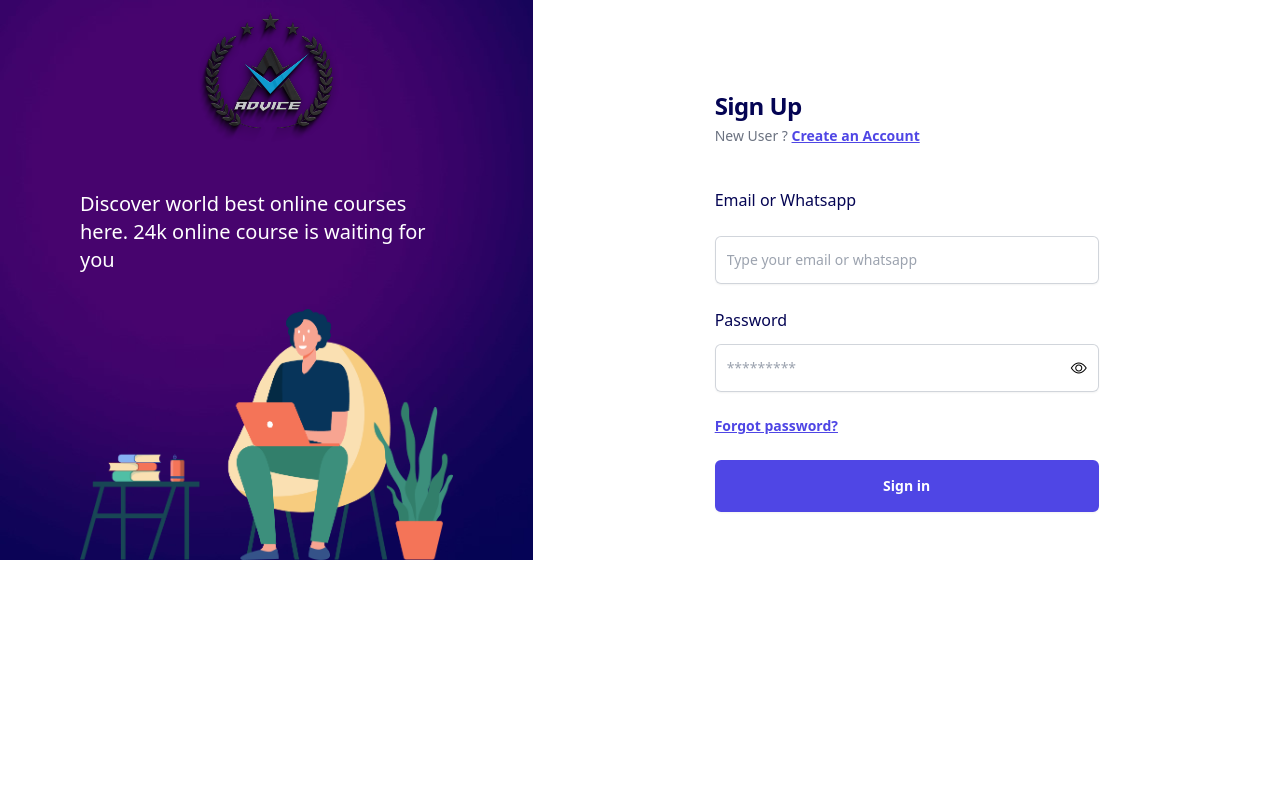
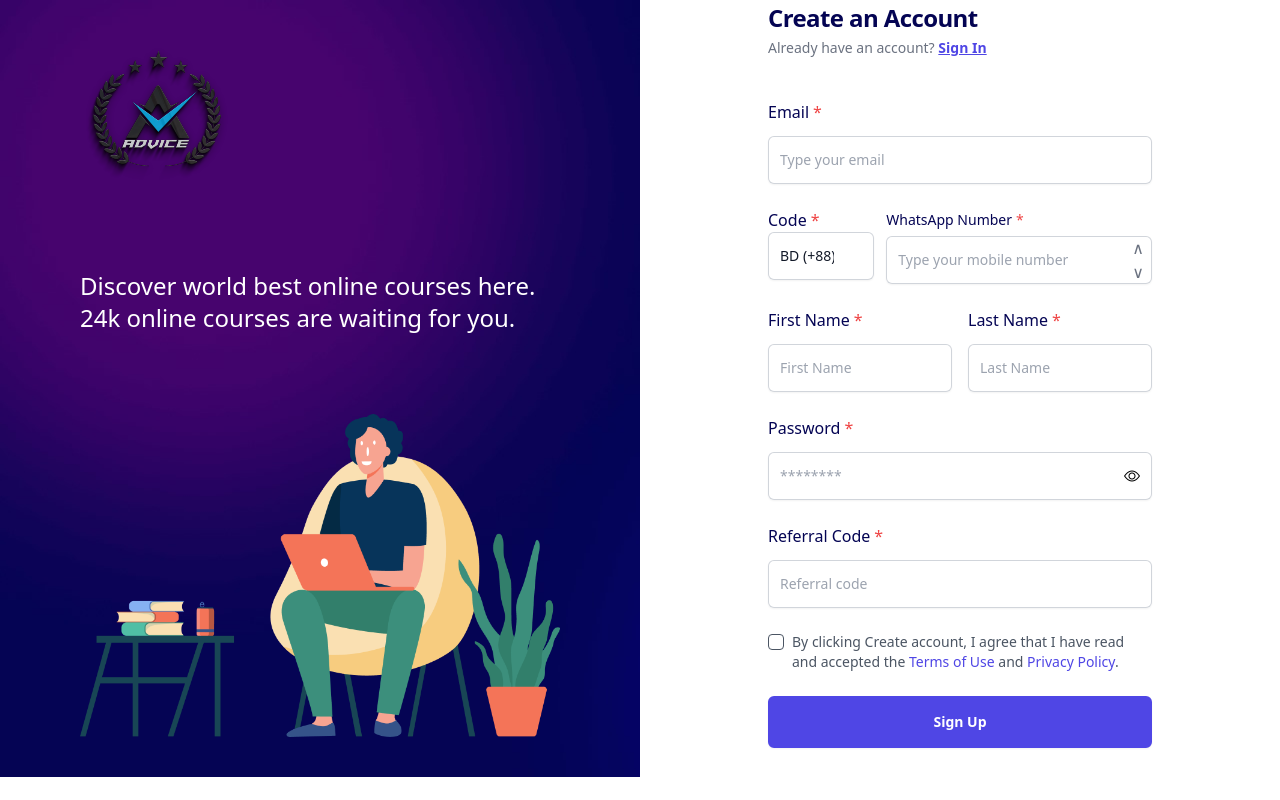
Before and after one commit to anupom998/Advance-E-Learning-Platform, a React (Create React App) app: page /sign-up in a window 1280 px wide. Built offline with nearby package versions, Linux system fonts and the light colour scheme.

Commit message:
sign-up page completed

```diff
--- a/src/Pages/Login/SignUp.js
+++ b/src/Pages/Login/SignUp.js
@@ -1,9 +1,8 @@
-import React from 'react'
-import { useState } from 'react';
-import Logo from "../../assets/logo.png"
-import Person from "../../assets/person-img.png"
 
-import { NavLink } from 'react-router-dom'
+import React, { useState } from 'react';
+// image
+import Logo from "../../assets/logo.png";
+import Person from "../../assets/person-img.png";
 
 const SignUp = () => {
   const [showPassword, setShowPassword] = useState(false);
@@ -11,80 +10,214 @@ const SignUp = () => {
   const togglePasswordVisibility = () => {
     setShowPassword(!showPassword);
   };
+
+    const [phoneNumber, setPhoneNumber] = useState("");
+
+  // Increment logic
+  const handleIncrement = () => {
+    // Convert the current phone number to a number, increment it, and update the state
+    setPhoneNumber((prev) => {
+      // Parse the phone number as an integer, defaulting to 0 if empty
+      const currentValue = parseInt(prev) || 0;
+      // Increment the value
+      return currentValue + 1;
+    });
+  };
+
+  // Decrement logic
+    const handleDecrement = () => {
+        // Convert the current phone number to a number, decrement it, and update the state
+        setPhoneNumber((prev) => {
+            const currentValue = parseInt(prev) || 0;
+            // Decrement the value but ensure it doesn't go below 0
+            return currentValue - 1;
+        });
+    }
+
   return (
     <section>
-            <div className='grid grid-cols-1 md:grid-cols-12'>
-
-                {/*left content  */}
-                <div className=' h-full w-full bg-signIn px-20 flex flex-col md:col-span-5'>
+      <div className='grid grid-cols-1 md:grid-cols-2'>
+        {/* left content */}
+        <div className='h-full w-full bg-signIn px-20 flex flex-col'>
           {/* logo */}
-                    <div className='flex-1 flex items-center justify-center'>
-                        <NavLink to="/" className='justify-start'>
+          <div className='flex-1 py-10'>
+            <a href='#'>
               <img src={Logo} alt="Logo" />
-                        </NavLink>
+            </a>
           </div>
           {/* text */}
-                    <div className='flex-1 flex items-center justify-center'>
-                        <p className='text-xl text-white'>Discover world best online courses here. 24k online course is waiting for you</p>
+          <div className='flex-1 py-10'>
+            <p className='text-2xl text-white'>
+              Discover world best online courses here. 24k online courses are waiting for you.
+            </p>
           </div>
-                    <div className='flex-1 flex items-center justify-center' >
-                        {/* person's image  */}
-                        <img src={Person} alt="" />
+          <div className='flex-1 py-10'>
+            {/* person's image */}
+            <img src={Person} alt="Person" />
           </div>
         </div>
 
-
         {/* right content */}
-                <div className=' md:col-span-7 h-full'>
-
-                    <div className="flex min-h-full flex-1 flex-col justify-center px-6 py-12 lg:px-8">
-                        <div className="sm:mx-auto sm:w-full sm:max-w-sm ">
-
-                            <h2 className="mt-10 text-start text-2xl font-semibold leading-9 tracking-tight text-[rgb(4,4,83)]">
-                                Sign Up
+        <div className='flex-1 h-full'>
+          <div className="flex min-h-full flex-1 flex-col px-6 lg:px-8">
+            <div className="sm:mx-auto sm:w-full sm:max-w-sm">
+              <h2 className="text-start text-2xl font-semibold leading-9 tracking-tight text-[rgb(4,4,83)]">
+                Create an Account
               </h2>
               <p className="text-start text-sm text-gray-500">
-                                New User ? {''}
-                                <NavLink to="/uganda" className="font-semibold underline leading-6 text-indigo-600 hover:text-indigo-500">
-                                    Create an Account
-                                </NavLink>
+                Already have an account?{' '}
+                <a href="#" className="font-semibold underline leading-6 text-indigo-600 hover:text-indigo-500">
+                  Sign In
+                </a>
               </p>
             </div>
 
             <div className="mt-10 sm:mx-auto sm:w-full sm:max-w-sm">
               <form action="#" method="POST" className="space-y-6">
-
-                                <label htmlFor="email" className="block text-md font-medium leading-6 text-[rgb(4,4,83)]">
-                                    Email or Whatsapp
+                {/* Email */}
+                <div>
+                  <label htmlFor="emailOrPhone" className="block text-md font-medium leading-6 text-[rgb(4,4,83)]">
+                    Email
+                    <span className="text-red-500 ml-1">*</span>
                   </label>
                   <div className="mt-3">
                     <input
-                                        id="email"
-                                        name="email"
+                      id="emailOrPhone"
+                      name="emailOrPhone"
                       type="email"
-                                        placeholder="Type your email or whatsapp"
+                      placeholder="Type your email"
                       required
                       autoComplete="email"
                       className="block w-full rounded-md border-0 py-3 text-gray-900 shadow-sm ring-1 ring-inset ring-gray-300 placeholder:text-gray-400 focus:ring-1 focus:ring-inset focus:ring-indigo-400 sm:text-sm sm:leading-6"
                     />
                   </div>
+                </div>
+                {/* Code and WhatsApp */}
+                <div>
+                    <div className="flex gap-3 mt-3">
+                        <div className="relative w-[30%]">
+                            <label htmlFor="code" className="block text-md font-medium leading-6 text-[rgb(4,4,83)]">
+                                Code
+                                <span className="text-red-500 ml-1">*</span>
+                            </label>
+                            <select
+                                id="code"
+                                name="code"
+                                required
+                                className="appearance-none w-full rounded-md border-0 py-3 text-gray-900 shadow-sm ring-1 ring-inset ring-gray-300 focus:ring-1 focus:ring-inset focus:ring-indigo-400 sm:text-sm sm:leading-6"
+                                style={{
+                                backgroundImage: 'none', // Hide the dropdown arrow
+                                WebkitAppearance: 'none',
+                                MozAppearance: 'none',
+                                }}
+                            >
+                                <option value="88">BD (+88)</option>
+                                <option value="91">IN (+91)</option>
+                            </select>
+                        </div>
 
+                        <div className="w-3/4 relative">
+                            {/* Phone Number Label */}
+                            <label htmlFor="phone" className="block text-sm font-medium leading-6 text-[rgb(4,4,83)]">
+                                WhatsApp Number
+                                <span className="text-red-500 ml-1">*</span>
+                            </label>
 
+                            {/* Phone number input with increment/decrement symbols */}
+                            <div className="relative">
+                                <input
+                                id="phone"
+                                name="phone"
+                                type="tel"
+                                placeholder="Type your mobile number"
+                                required
+                                autoComplete="off"
+                                value={phoneNumber}
+                                onChange={(e) => setPhoneNumber(e.target.value)}
+                                className="mt-1 block w-full rounded-md border-0 py-3 text-gray-900 shadow-sm ring-1 ring-inset ring-gray-300 placeholder:text-gray-400 focus:ring-1 focus:ring-inset focus:ring-indigo-400 sm:text-sm sm:leading-6 pr-10" // Added padding to make space for the symbols
+                                />
+
+                                {/* Increment and Decrement symbols */}
+                                <div className="absolute inset-y-0 right-0 flex flex-col justify-center items-center h-full mr-2">
+                                <button
+                                    type="button"
+                                    className="text-gray-500 focus:outline-none"
+                                    onClick={() => {
+                                        handleIncrement();
+                                    }}
+                                >
+                                    &and; {/* Up arrow symbol */}
+                                </button>
+                                <button
+                                    type="button"
+                                    className="text-gray-500 focus:outline-none"
+                                    onClick={() => {
+                                        handleDecrement();
+                                    }}
+                                >
+                                    &or; {/* Down arrow symbol */}
+                                </button>
+                                </div>
+                            </div>
+                        </div>
+                    </div>
+                </div>
+
+                {/* Name */}
+                <div className="flex gap-4">
+                {/* First Name Field */}
+                    <div className="w-1/2">
+                        <label htmlFor="firstName" className="block text-md font-medium leading-6 text-[rgb(4,4,83)]">
+                        First Name
+                        <span className="text-red-500 ml-1">*</span>
+                        </label>
+                        <div className="mt-3">
+                        <input
+                            id="firstName"
+                            name="firstName"
+                            type="text"
+                            placeholder="First Name"
+                            required
+                            autoComplete="given-name"
+                            className="block w-full rounded-md border-0 py-3 text-gray-900 shadow-sm ring-1 ring-inset ring-gray-300 placeholder:text-gray-400 focus:ring-1 focus:ring-inset focus:ring-indigo-400 sm:text-sm sm:leading-6"
+                        />
+                        </div>
+                    </div>
+
+                    {/* Last Name Field */}
+                    <div className="w-1/2">
+                        <label htmlFor="lastName" className="block text-md font-medium leading-6 text-[rgb(4,4,83)]">
+                        Last Name
+                        <span className="text-red-500 ml-1">*</span>
+                        </label>
+                        <div className="mt-3">
+                        <input
+                            id="lastName"
+                            name="lastName"
+                            type="text"
+                            placeholder="Last Name"
+                            required
+                            autoComplete="family-name"
+                            className="block w-full rounded-md border-0 py-3 text-gray-900 shadow-sm ring-1 ring-inset ring-gray-300 placeholder:text-gray-400 focus:ring-1 focus:ring-inset focus:ring-indigo-400 sm:text-sm sm:leading-6"
+                        />
+                        </div>
+                    </div>
+                </div>
+
+                {/* Password */}
                 <div>
-                                    <div className="flex items-center justify-between">
                   <label htmlFor="password" className="block text-md font-medium leading-6 text-[rgb(4,4,83)]">
                     Password
+                    <span className="text-red-500 ml-1">*</span>
                   </label>
-
-                                    </div>
                   <div className="mt-3 relative">
                     <input
                       id="password"
                       name="password"
                       type={showPassword ? "text" : "password"}
-                                            placeholder="*********"
+                      placeholder="********"
                       required
-                                            autoComplete="off"
+                      autoComplete="new-password"
                       className="block w-full rounded-md border-0 py-3 text-gray-900 shadow-sm ring-1 ring-inset ring-gray-300 placeholder:text-gray-400 focus:ring-1 focus:ring-inset focus:ring-indigo-400 sm:text-sm sm:leading-6"
                     />
                     <i
@@ -93,17 +226,55 @@ const SignUp = () => {
                     ></i>
                   </div>
                 </div>
-                                <div className="text-sm">
-                                    <NavLink to="#" className="font-semibold underline text-indigo-600 hover:text-gray-500">
-                                        Forgot password?
-                                    </NavLink>
+                {/* Referral Code */}
+                <div>
+                  <label htmlFor="referralCode" className="block text-md font-medium leading-6 text-[rgb(4,4,83)]">
+                    Referral Code
+                    <span className="text-red-500 ml-1">*</span>
+                  </label>
+                  <div className="mt-3">
+                    <input
+                      id="referralCode"
+                      name="referralCode"
+                      type="text"
+                      placeholder="Referral code"
+                      required
+                      className="block w-full rounded-md border-0 py-3 text-gray-900 shadow-sm ring-1 ring-inset ring-gray-300 placeholder:text-gray-400 focus:ring-1 focus:ring-inset focus:ring-indigo-400 sm:text-sm sm:leading-6"
+                    />
                   </div>
+                </div>
+                {/* Terms and Conditions */}
+                <div className="mt-4 flex items-start">
+                <div className="flex items-center h-5">
+                    <input
+                    id="terms"
+                    name="terms"
+                    type="checkbox"
+                    required
+                    className="h-4 w-4 rounded border-gray-600 text-indigo-600 focus:ring-0 focus:outline-none"
+                    />
+                </div>
+                <div className="ml-2 text-sm">
+                    <label htmlFor="terms" className="text-gray-600">
+                    By clicking Create account, I agree that I have read and accepted the{' '}
+                    <a href="#" className="text-indigo-600 hover:underline">
+                        Terms of Use
+                    </a>{' '}
+                    and{' '}
+                    <a href="#" className="text-indigo-600 hover:underline">
+                        Privacy Policy
+                    </a>.
+                    </label>
+                </div>
+                </div>
+
+                {/* submit button */}
                 <div>
                   <button
                     type="submit"
                     className="flex w-full justify-center rounded-md bg-indigo-600 px-3 py-3 text-sm font-semibold leading-6 text-white shadow-sm border-2 border-indigo-600 hover:bg-white hover:text-indigo-600 transition duration-700 ease-in-out focus-visible:outline focus-visible:outline-2 focus-visible:outline-offset-2 focus-visible:outline-indigo-600"
                   >
-                                        Sign in
+                    Sign Up
                   </button>
                 </div>
               </form>
@@ -112,7 +283,7 @@ const SignUp = () => {
         </div>
       </div>
     </section>
-    )
+  );
 }
 
-export default SignUp
+export default SignUp;
```
Lines whose indentation alone changed are shown as unchanged.
